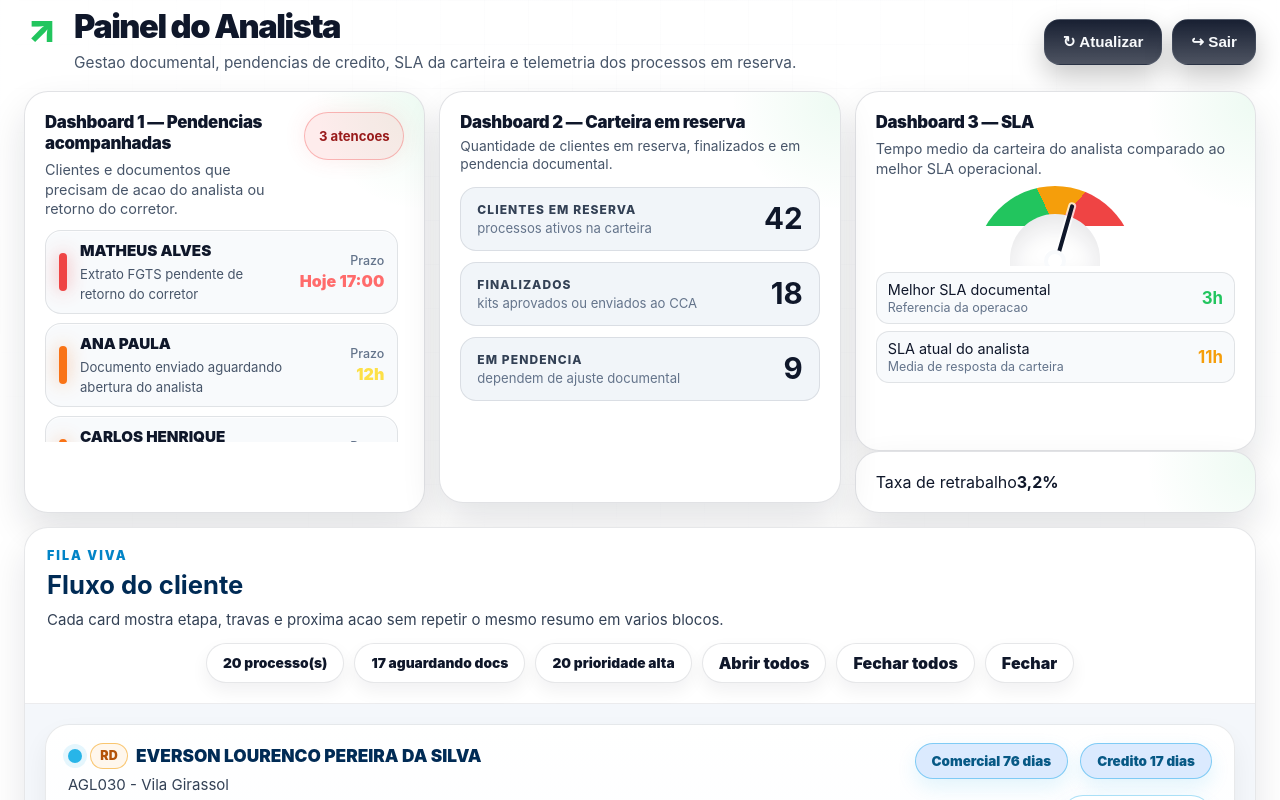
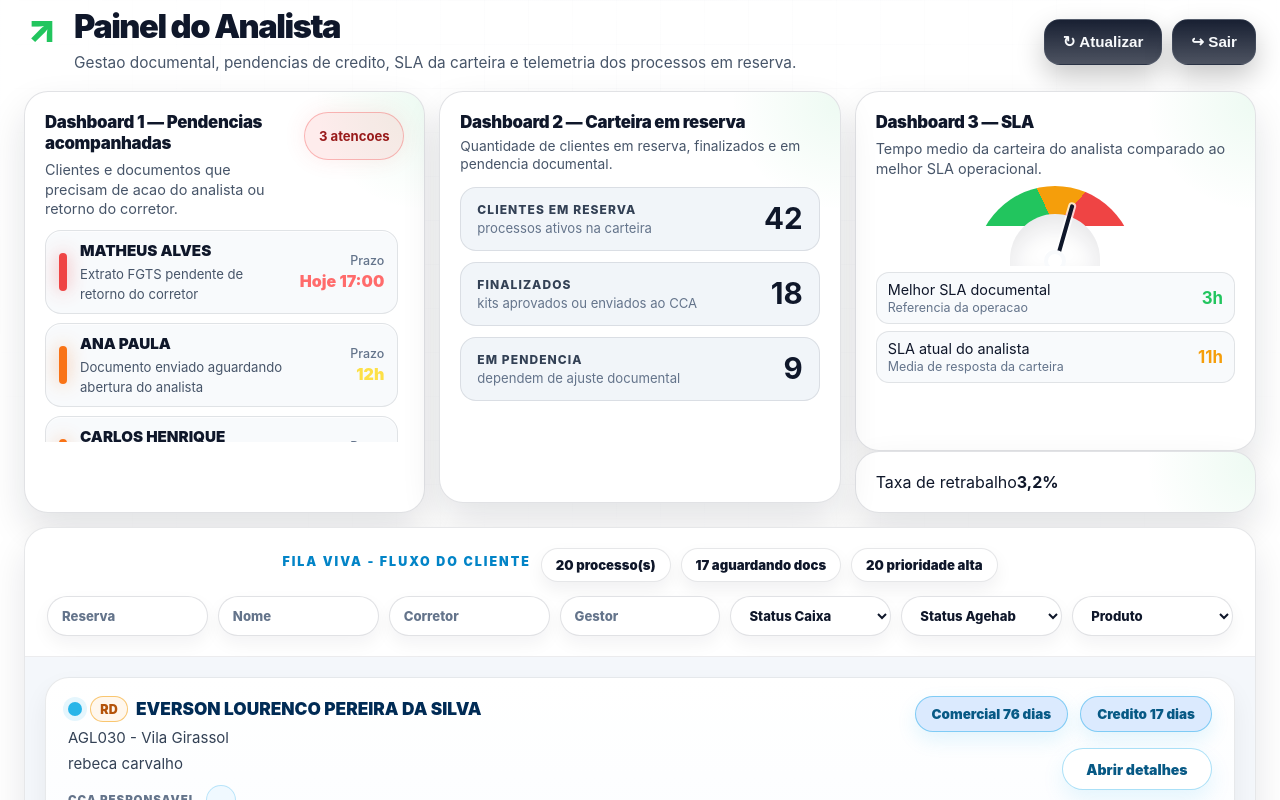
Before and after one commit to catsandygo-design/MAQ2-CREDITO, a Next.js app: page /analista in a window 1280 px wide. Shown: the top 800 px of the page. Built offline with nearby package versions, Linux system fonts and the light colour scheme.

Commit message:
refinaçao a tela, se der problema rerter um commit anterior que este

```diff
--- a/src/app/analista/page.tsx
+++ b/src/app/analista/page.tsx
@@ -101,8 +101,6 @@ const resumoCarteira = [
 export default function AppAnalistaPage() {
   const [detalhesAbertos, setDetalhesAbertos] = useState<string[]>([]);
 
-  const abrirTodos = () => setDetalhesAbertos(filaViva.map((cliente) => cliente.id));
-  const fecharTodos = () => setDetalhesAbertos([]);
   const alternarDetalhe = (id: string) => {
     setDetalhesAbertos((abertos) => (
       abertos.includes(id) ? abertos.filter((item) => item !== id) : [...abertos, id]
@@ -195,18 +193,28 @@ export default function AppAnalistaPage() {
 
       <section className="analyst-live-board">
         <header className="analyst-live-head">
-          <div>
-            <span>Fila viva</span>
-            <h2>Fluxo do cliente</h2>
-            <p>Cada card mostra etapa, travas e proxima acao sem repetir o mesmo resumo em varios blocos.</p>
+          <div className="analyst-live-title">
+            <div className="analyst-live-title-row">
+              <span>Fila Viva - Fluxo do Cliente</span>
+              <strong>20 processo(s)</strong>
+              <strong>17 aguardando docs</strong>
+              <strong>20 prioridade alta</strong>
+            </div>
           </div>
-          <div className="analyst-live-actions">
-            <strong>20 processo(s)</strong>
-            <strong>17 aguardando docs</strong>
-            <strong>20 prioridade alta</strong>
-            <button type="button" onClick={abrirTodos}>Abrir todos</button>
-            <button type="button" onClick={fecharTodos}>Fechar todos</button>
-            <button>Fechar</button>
+          <div className="analyst-live-filters">
+            <input aria-label="Filtrar por reserva" placeholder="Reserva" />
+            <input aria-label="Filtrar por nome" placeholder="Nome" />
+            <input aria-label="Filtrar por corretor" placeholder="Corretor" />
+            <input aria-label="Filtrar por gestor" placeholder="Gestor" />
+            <select aria-label="Filtrar por status caixa" defaultValue="">
+              <option value="">Status Caixa</option>
+            </select>
+            <select aria-label="Filtrar por status agehab" defaultValue="">
+              <option value="">Status Agehab</option>
+            </select>
+            <select aria-label="Filtrar por produto" defaultValue="">
+              <option value="">Produto</option>
+            </select>
           </div>
         </header>
 
@@ -272,7 +280,7 @@ export default function AppAnalistaPage() {
                       <strong>Em Analise Credito</strong>
                     </div>
                     <div className="analyst-stage-line kit-caixa">
-                      {['Reserva', 'Em Analise Credito', 'Emitindo Formularios', 'Formularios Em Assinatura', 'Formularios Assinados', 'Finalizado'].map((etapa, index) => (
+                      {['Reserva', 'Em Analise Credito', 'Emitindo Formularios', 'Formularios Em Assinatura', 'Formularios Assinados', 'Envio à conformidade'].map((etapa, index) => (
                         <div className={index === 1 ? 'current' : index === 0 ? 'done' : ''} key={etapa}>
                           <i />
                           <span>{etapa}</span>
@@ -302,7 +310,7 @@ export default function AppAnalistaPage() {
                       ['Agehab', cliente.agehab],
                       ['Sinal', cliente.sinal],
                       ['Fiador', cliente.fiador],
-                      ['SLA CCA', cliente.slaCca],
+                      ['Produto', 'PAGO'],
                     ].map(([label, value]) => (
                       <section className="analyst-mini-card" key={label}>
                         <span>{label}</span>
--- a/src/app/globals.css
+++ b/src/app/globals.css
@@ -312,6 +312,7 @@ body,
 .analyst-live-head { display:grid; grid-template-columns:1fr; gap:14px; padding:20px 22px; border-bottom:1px solid rgba(15,23,42,.08); }
 .analyst-live-title { text-align:center; }
 .analyst-live-title-row { display:flex; align-items:center; justify-content:center; gap:10px; flex-wrap:wrap; text-align:center; }
+.analyst-live-title-row > span { color:#002b55; text-transform:none; letter-spacing:0; font-size:1.6rem; line-height:1.1; font-weight:650; margin-bottom:0; }
 .analyst-live-title-row strong { min-height:34px; display:inline-flex; align-items:center; justify-content:center; border:1px solid rgba(15,23,42,.10); border-radius:999px; background:#ffffff; color:#0f172a; padding:0 14px; font-size:.82rem; font-weight:900; box-shadow:0 8px 18px rgba(15,23,42,.06); }
 .analyst-live-head span { display:block; color:#0284c7; text-transform:uppercase; letter-spacing:.16em; font-size:.78rem; font-weight:950; margin-bottom:8px; }
 .analyst-live-head h2 { margin:0; color:#002b55; font-size:1.6rem; line-height:1.1; font-weight:650; }
```
